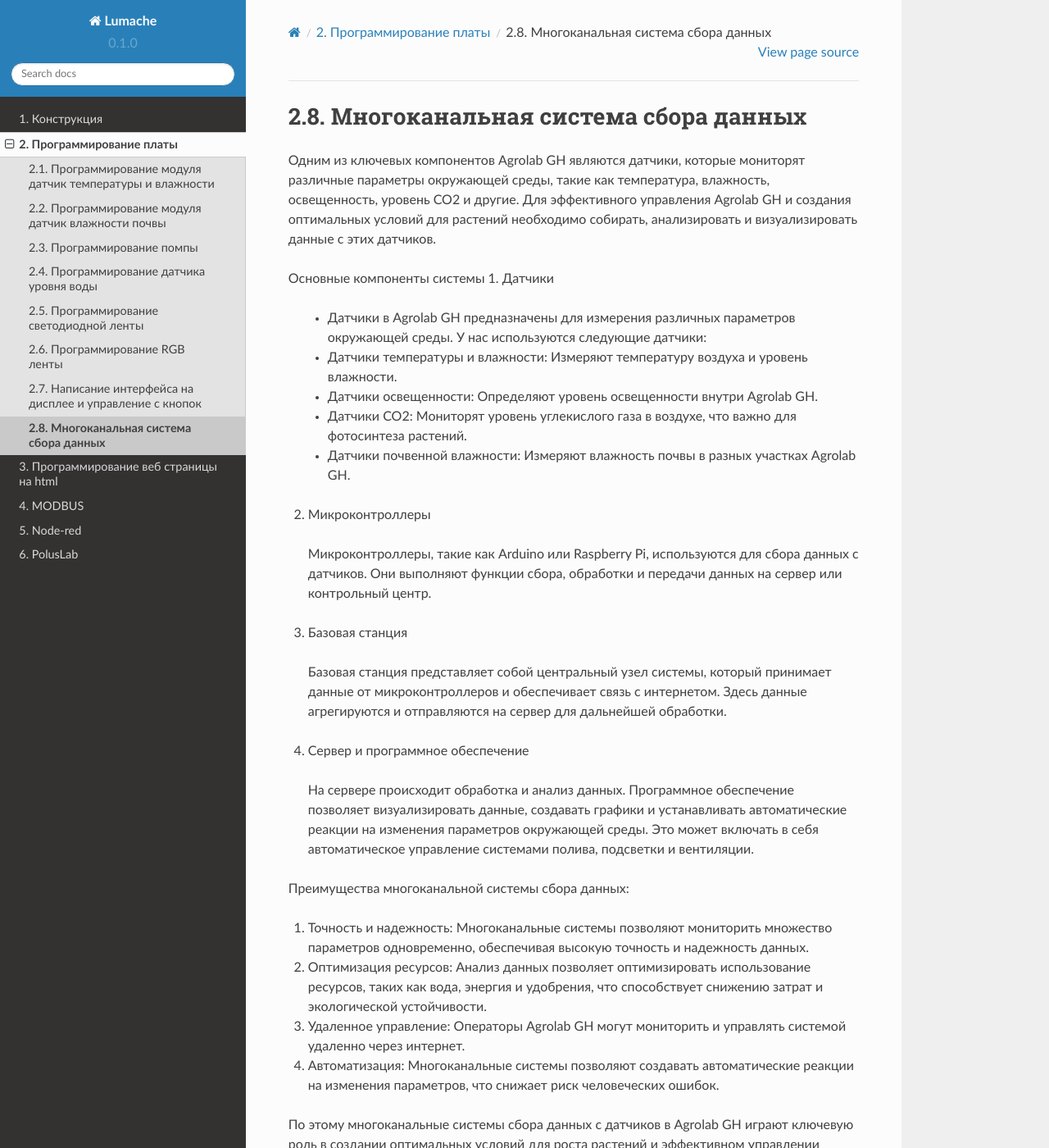
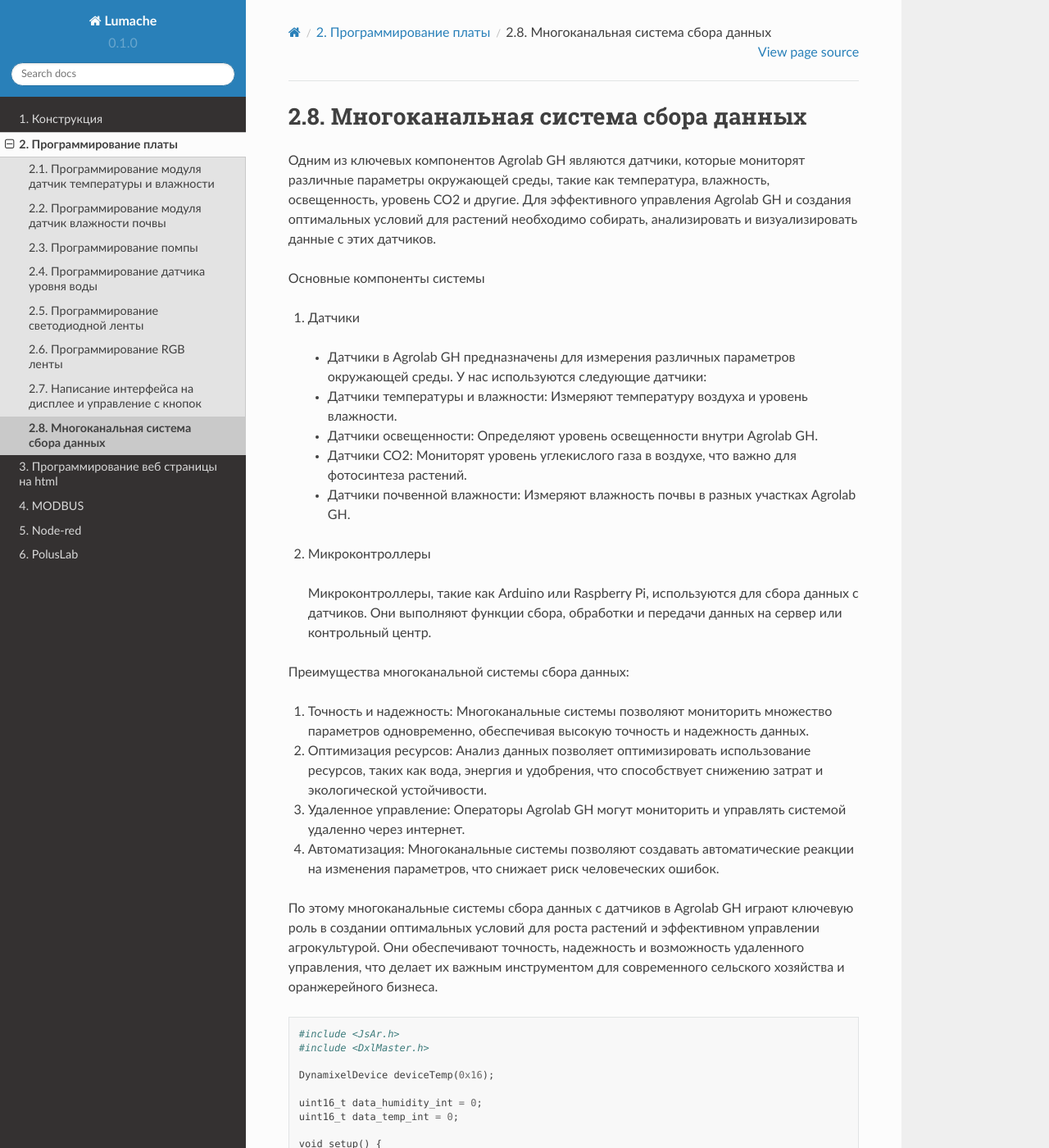
Before and after one commit to BBanwz/book_AL_GH, a Sphinx documentation site: the page built from docs/2MBCode/8Mchanneldata.rst, in a window 1280 px wide and 1400 px high. Shown: the whole window at 82% size. Built offline with Sphinx 7.4.7 and the Read the Docs theme 2.0.0, drawn with Linux system fonts in a browser that asks for light colours.

Commit message:
Update 8Mchanneldata.rst

```diff
--- a/docs/2MBCode/8Mchanneldata.rst
+++ b/docs/2MBCode/8Mchanneldata.rst
@@ -4,6 +4,7 @@
 Одним из ключевых компонентов Agrolab GH являются датчики, которые мониторят различные параметры окружающей среды, такие как температура, влажность, освещенность, уровень CO2 и другие. Для эффективного управления Agrolab GH и создания оптимальных условий для растений необходимо собирать, анализировать и визуализировать данные с этих датчиков.
 
 Основные компоненты системы
+
 1. Датчики
   * Датчики в Agrolab GH предназначены для измерения различных параметров окружающей среды. У нас используются следующие датчики:
   * Датчики температуры и влажности: Измеряют температуру воздуха и уровень влажности.
@@ -13,12 +14,6 @@
 
 2. Микроконтроллеры
   Микроконтроллеры, такие как Arduino или Raspberry Pi, используются для сбора данных с датчиков. Они выполняют функции сбора, обработки и передачи данных на сервер или контрольный центр.
-
-3. Базовая станция
-  Базовая станция представляет собой центральный узел системы, который принимает данные от микроконтроллеров и обеспечивает связь с интернетом. Здесь данные агрегируются и отправляются на сервер для дальнейшей обработки.
-
-4. Сервер и программное обеспечение
-  На сервере происходит обработка и анализ данных. Программное обеспечение позволяет визуализировать данные, создавать графики и устанавливать автоматические реакции на изменения параметров окружающей среды. Это может включать в себя автоматическое управление системами полива, подсветки и вентиляции.
 
 Преимущества многоканальной системы сбора данных:
 
```
